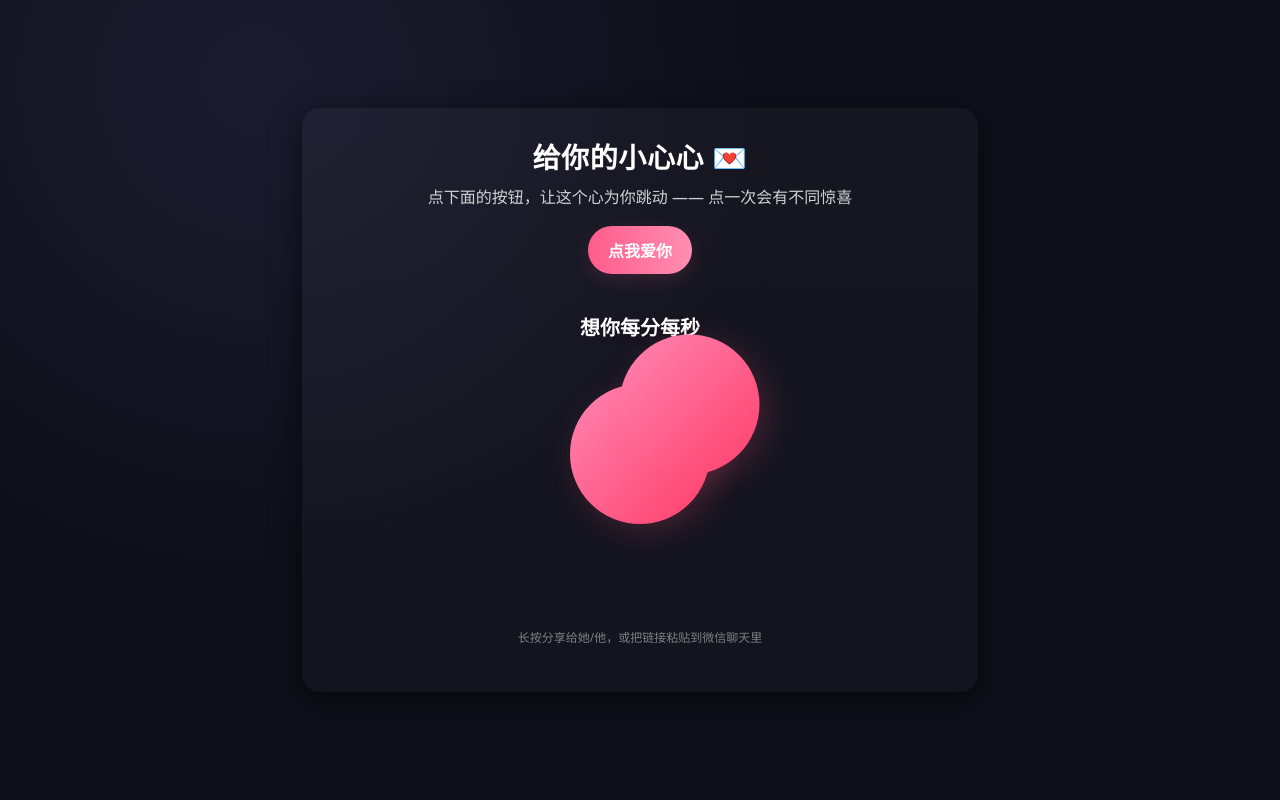
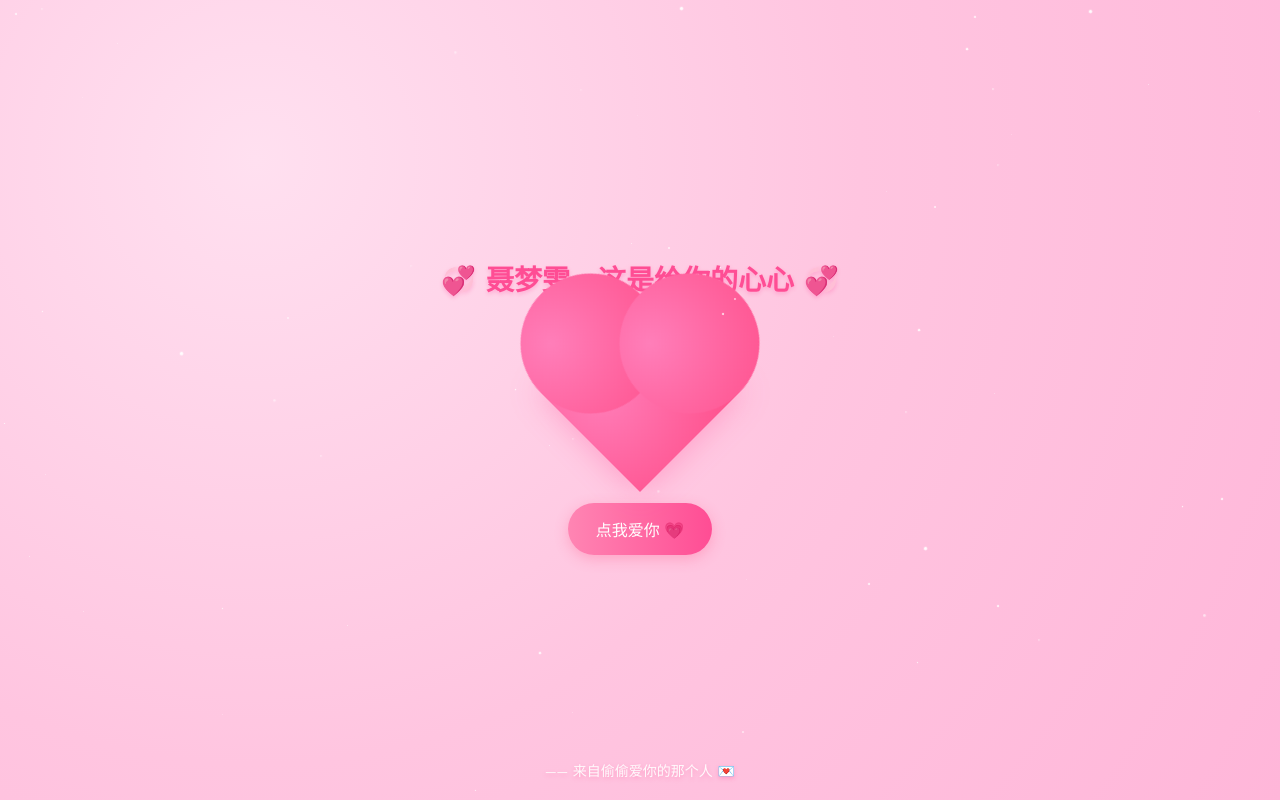
Before and after one commit to shadaio/my-love-heart1, a plain HTML site: page index.html in a window 1280 px wide. Drawn offline with Linux system fonts and the light colour scheme.

Commit message:
Update index.html

```diff
--- a/index.html
+++ b/index.html
@@ -1,149 +1,171 @@
-<!doctype html>
+<!DOCTYPE html>
 <html lang="zh-CN">
 <head>
-<meta charset="utf-8" />
-<meta name="viewport" content="width=device-width,initial-scale=1">
-<title>给你一个小心心 💖</title>
-<!-- 方便在微信/预览显示 -->
-<meta name="description" content="点我，会有小惊喜哦~">
+<meta charset="UTF-8" />
+<meta name="viewport" content="width=device-width,initial-scale=1.0" />
+<title>聂梦雯的小心心💖</title>
 <style>
-  :root{
-    --bg:#0f0f1a;
-    --accent:#ff5c8a;
+  body {
+    margin: 0;
+    height: 100vh;
+    background: radial-gradient(circle at 20% 20%, #ffe0f0, #ffc5e0, #ffb6d9);
+    overflow: hidden;
+    display: flex;
+    flex-direction: column;
+    align-items: center;
+    justify-content: center;
+    font-family: "Comic Sans MS", "Arial Rounded MT", "PingFang SC", sans-serif;
+    color: #fff;
   }
-  html,body{height:100%;margin:0;font-family:system-ui,Segoe UI,Roboto,'PingFang SC','Noto Sans SC',sans-serif}
-  body{
-    background: radial-gradient(circle at 20% 10%, #1b1b2f 0%, var(--bg) 40%);
-    display:flex;align-items:center;justify-content:center;flex-direction:column;color:#fff;
+  h1 {
+    font-size: 28px;
+    color: #ff4d94;
+    text-shadow: 0 2px 4px rgba(255, 0, 120, 0.2);
+    margin-bottom: 20px;
+    animation: floatText 3s ease-in-out infinite;
   }
-  .card{
-    width:92%;max-width:620px;padding:28px;border-radius:18px;
-    background:linear-gradient(180deg, rgba(255,255,255,0.03), rgba(255,255,255,0.02));
-    box-shadow: 0 8px 30px rgba(0,0,0,0.6);
-    text-align:center;
+  @keyframes floatText {
+    0%,100%{transform:translateY(0)}
+    50%{transform:translateY(-6px)}
   }
-  h1{margin:0 0 8px 0;font-size:28px;letter-spacing:0.6px}
-  p{margin:0 0 18px 0;color:rgba(255,255,255,0.8)}
-  .btn{
-    display:inline-block;padding:12px 20px;border-radius:999px;background:linear-gradient(90deg,var(--accent),#ff8db3);color:#fff;
-    font-weight:600;cursor:pointer;user-select:none;box-shadow:0 6px 18px rgba(255,92,138,0.14);
-    transform-origin:center;transition:transform .15s ease;
+
+  .heart {
+    position: relative;
+    width: 140px;
+    height: 140px;
+    transform: rotate(-45deg);
+    background: radial-gradient(circle at 30% 30%, #ff7eb9, #ff4f8b);
+    box-shadow: 0 0 30px rgba(255, 80, 150, 0.4);
+    animation: beat 1s infinite ease-in-out;
   }
-  .btn:active{transform:scale(.98)}
-  /* 心形容器 */
-  .stage{margin-top:20px;height:320px;display:flex;align-items:center;justify-content:center;position:relative;overflow:hidden}
-  /* 单个心 */
-  .heart{
-    width:140px;height:140px;position:relative;transform:rotate(-45deg) scale(0);
-    transition:transform .4s cubic-bezier(.2,.9,.2,1), opacity .4s;
-    opacity:0;
+  .heart:before,
+  .heart:after {
+    content: "";
+    position: absolute;
+    width: 140px;
+    height: 140px;
+    border-radius: 50%;
+    background: radial-gradient(circle at 30% 30%, #ff7eb9, #ff4f8b);
   }
-  .heart:before, .heart:after{
-    content:"";width:140px;height:140px;border-radius:50%;background:linear-gradient(180deg,#ff7aa8,#ff4a76);
-    position:absolute;left:0;top:0;box-shadow:0 10px 30px rgba(255,80,120,0.2);
+  .heart:before {
+    top: -70px;
+    left: 0;
   }
-  .heart:after{left:50%;top:0}
-  .heart.show{transform:rotate(-45deg) scale(1);opacity:1}
-  /* 飘落的小心心 */
-  .tiny{
-    position:absolute;width:18px;height:18px;transform:rotate(-45deg);
-    background:linear-gradient(180deg,#ff6b97,#ff3c6f);
-    border-radius:50%;
-    box-shadow:0 4px 12px rgba(255,90,130,0.25);
+  .heart:after {
+    left: 70px;
+    top: 0;
   }
-  .tiny:before,.tiny:after{content:"";position:absolute;width:100%;height:100%;border-radius:50%}
-  .tiny:after{left:50%}
-  /* 中央跳动文字 */
-  .message{
-    position:absolute;top:18px;left:0;right:0;text-align:center;font-size:20px;font-weight:600;pointer-events:none;
-    color:#fff;text-shadow:0 4px 24px rgba(255,0,100,0.06);
+
+  @keyframes beat {
+    0%, 100% { transform: rotate(-45deg) scale(1); }
+    50% { transform: rotate(-45deg) scale(1.15); }
+  }
+
+  .btn {
+    margin-top: 40px;
+    background: linear-gradient(90deg, #ff85b3, #ff4d94);
+    color: white;
+    border: none;
+    padding: 14px 28px;
+    border-radius: 999px;
+    cursor: pointer;
+    font-size: 16px;
+    box-shadow: 0 4px 14px rgba(255, 80, 130, 0.3);
+    transition: transform 0.15s;
+  }
+  .btn:active { transform: scale(0.96); }
+
+  /* 飘动小心心 */
+  .small-heart {
+    position: absolute;
+    width: 20px;
+    height: 20px;
+    background: linear-gradient(145deg, #ff91c1, #ff4d94);
+    transform: rotate(-45deg);
+    opacity: 0.8;
+    border-radius: 4px;
+    animation: floatUp 3s linear forwards;
+  }
+  .small-heart::before,
+  .small-heart::after {
+    content: "";
+    position: absolute;
+    width: 20px;
+    height: 20px;
+    background: linear-gradient(145deg, #ff91c1, #ff4d94);
+    border-radius: 50%;
+  }
+  .small-heart::before { top: -10px; left: 0; }
+  .small-heart::after { top: 0; left: 10px; }
+
+  @keyframes floatUp {
+    0% {
+      transform: translateY(0) scale(1) rotate(-45deg);
+      opacity: 0.9;
+    }
+    100% {
+      transform: translateY(-220px) scale(0.6) rotate(-45deg);
+      opacity: 0;
+    }
+  }
+
+  /* 可爱星星闪烁背景 */
+  .star {
+    position: absolute;
+    background: white;
+    border-radius: 50%;
+    opacity: 0.7;
+    animation: twinkle 2s infinite ease-in-out alternate;
+  }
+  @keyframes twinkle {
+    from { transform: scale(0.8); opacity: 0.4; }
+    to { transform: scale(1.2); opacity: 1; }
+  }
+
+  footer {
+    position: absolute;
+    bottom: 20px;
+    font-size: 14px;
+    color: #fffafc;
+    text-shadow: 0 2px 4px rgba(255, 100, 160, 0.4);
   }
 </style>
 </head>
 <body>
-<div class="card">
-  <h1>给你的小心心 💌</h1>
-  <p>点下面的按钮，让这个心为你跳动 —— 点一次会有不同惊喜</p>
-  <div>
-    <div class="btn" id="loveBtn">点我爱你</div>
-  </div>
-
-  <div class="stage" id="stage">
-    <div class="message" id="msg">你是我的全部</div>
-    <div class="heart" id="bigHeart" aria-hidden="true"></div>
-  </div>
-  <p style="font-size:12px;color:rgba(255,255,255,0.45);margin-top:14px">长按分享给她/他，或把链接粘贴到微信聊天里</p>
-</div>
+  <h1>💞 聂梦雯，这是给你的心心 💞</h1>
+  <div class="heart" id="heart"></div>
+  <button class="btn" id="loveBtn">点我爱你 💗</button>
+  <footer>—— 来自偷偷爱你的那个人 💌</footer>
 
 <script>
   const btn = document.getElementById('loveBtn');
-  const big = document.getElementById('bigHeart');
-  const stage = document.getElementById('stage');
-  const msg = document.getElementById('msg');
+  const heart = document.getElementById('heart');
+  const body = document.body;
 
-  const messages = [
-    "你是我的全部",
-    "想你每分每秒",
-    "陪你走到所有未来",
-    "爱你，永不变",
-    "愿与你白首"
-  ];
+  // 点击生成飘心
+  btn.addEventListener('click', () => {
+    for (let i = 0; i < 8; i++) {
+      const small = document.createElement('div');
+      small.className = 'small-heart';
+      small.style.left = 50 + Math.random() * 200 - 100 + 'px';
+      small.style.top = 0 + Math.random() * 40 + 'px';
+      small.style.animationDelay = (Math.random() * 0.5) + 's';
+      small.style.transform = `rotate(-45deg) scale(${0.8 + Math.random() * 0.4})`;
+      heart.appendChild(small);
+      setTimeout(() => small.remove(), 3000);
+    }
+  });
 
-  function popHeart() {
-    // show big heart with beat
-    big.classList.remove('show');
-    void big.offsetWidth;
-    big.classList.add('show');
-    big.animate([
-      { transform: 'rotate(-45deg) scale(0.95)' },
-      { transform: 'rotate(-45deg) scale(1.06)' },
-      { transform: 'rotate(-45deg) scale(0.98)' }
-    ], { duration: 700, iterations: 1, easing:'cubic-bezier(.2,.9,.2,1)'});
-
-    // random message
-    msg.textContent = messages[Math.floor(Math.random()*messages.length)];
-
-    // spawn tiny floating hearts
-    for (let i=0;i<10;i++){
-      createTiny();
-    }
+  // 随机生成背景星星
+  for (let i = 0; i < 60; i++) {
+    const star = document.createElement('div');
+    star.classList.add('star');
+    star.style.width = star.style.height = Math.random() * 3 + 'px';
+    star.style.left = Math.random() * 100 + '%';
+    star.style.top = Math.random() * 100 + '%';
+    star.style.animationDelay = (Math.random() * 3) + 's';
+    body.appendChild(star);
   }
-
-  function rand(min,max){ return Math.random()*(max-min)+min }
-
-  function createTiny(){
-    const t = document.createElement('div');
-    t.className='tiny';
-    // position near center
-    const centerX = stage.clientWidth/2;
-    const centerY = stage.clientHeight/2;
-    t.style.left = (centerX + rand(-20,40))+'px';
-    t.style.top = (centerY + rand(-20,40))+'px';
-    const size = rand(8,22);
-    t.style.width = size+'px';
-    t.style.height = size+'px';
-    t.style.zIndex = 50;
-    stage.appendChild(t);
-
-    // fly animation
-    const dx = rand(-120,120);
-    const dy = rand(-220,-60);
-    const rot = rand(-100,100);
-    const dur = rand(1200,2200);
-    t.animate([
-      { transform: `translate(0,0) rotate(${rand(-15,15)}deg) scale(1)`, opacity:1 },
-      { transform: `translate(${dx}px, ${dy}px) rotate(${rot}deg) scale(.6)`, opacity:0 }
-    ], { duration: dur, easing:'cubic-bezier(.2,.9,.2,1)'});
-    setTimeout(()=> t.remove(), dur+50);
-  }
-
-  btn.addEventListener('click', popHeart);
-
-  // 初始自动弹一下
-  setTimeout(popHeart, 600);
-
-  // 允许长按/双击也触发
-  stage.addEventListener('dblclick', popHeart);
 </script>
 </body>
 </html>
```
